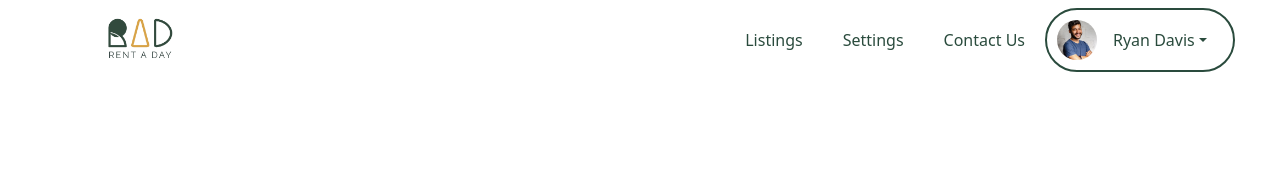
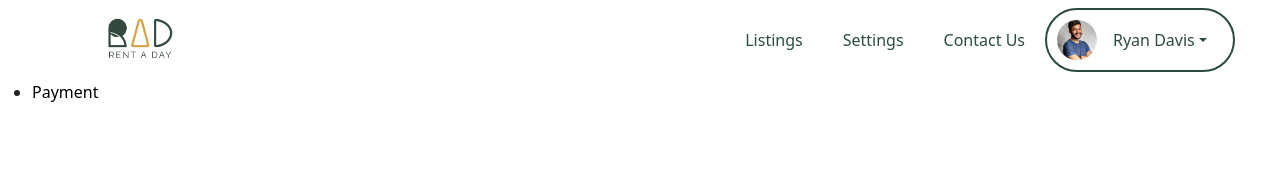
Before and after one commit to harsimran612/RentADay, a React (Create React App) app: page /payment in a window 1280 px wide. Shown: the top 170 px of the page. Built offline with nearby package versions, Linux system fonts and the light colour scheme.

Commit message:
Payment page added

```diff
--- a/src/App.js
+++ b/src/App.js
@@ -10,6 +10,8 @@ import Splash from './pages/Splash';
 import Profile from './pages/Profile';
 import ExpandedCard from './pages/ExpandedCard';
 import AddListing from './pages/AddListing';
+import Payment from './pages/Payment';
+
 
 import 'bootstrap/dist/css/bootstrap.min.css';
 import {BrowserRouter as Router, Routes, Route} from "react-router-dom";
@@ -43,6 +45,7 @@ function App() {
               <Route path="/profile/:username" element={<Profile/>}/>
               <Route path="/expandedcard" element={<ExpandedCard/>}/>
               <Route path="addlisting" element={<AddListing/>}/>
+              <Route path="/payment" element={<Payment/>}/>
 
               <Route path="/closest-place" element={<ClosestPlaceLists />} />
               <Route path="/closest-place/:placeId" element={<DetailedClosestPlace />} />
--- a/src/components/Header.js
+++ b/src/components/Header.js
@@ -31,7 +31,7 @@ function Header(){
                     <NavDropdown title="Ryan Davis" id="basic-nav-dropdown">
                         <NavDropdown.Item href={"../AddListing"}>Add New Listing</NavDropdown.Item>
                         <NavDropdown.Item href={"../profile"}>Profile</NavDropdown.Item>
-                        <NavDropdown.Item href="#action/3.2">Payment</NavDropdown.Item>
+                        <NavDropdown.Item href={"../payment"}>Payment</NavDropdown.Item>
                         <NavDropdown.Divider />
                         <NavDropdown.Item href="#action/3.4">Logout</NavDropdown.Item>
                     </NavDropdown>
--- /dev/null
+++ b/src/pages/Payment.js
@@ -0,0 +1,24 @@
+import React from 'react';
+import './Payment.css';
+
+import Header from '../components/Header.js';
+import Footer from '../components/Footer.js';
+
+const Payment = props => {
+
+    return (
+
+    <div className="payment">
+        {/* <Header /> */}
+
+        <div>
+            <div>
+                <ul>
+                    <li><a href="#">Payment</a></li>
+                </ul>
+            </div>
+        </div>
+    </div>
+    )};
+
+export default Payment;
```
Also changed, not shown: src/pages/Payment.css (added).
